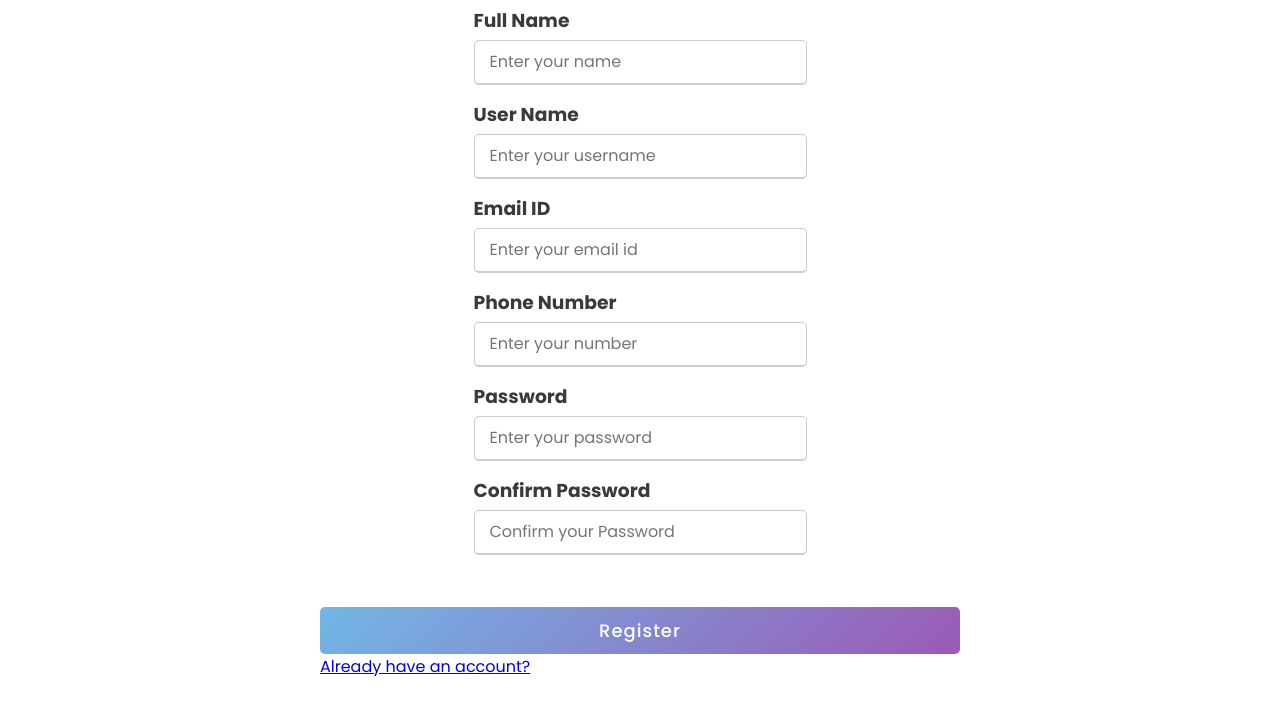
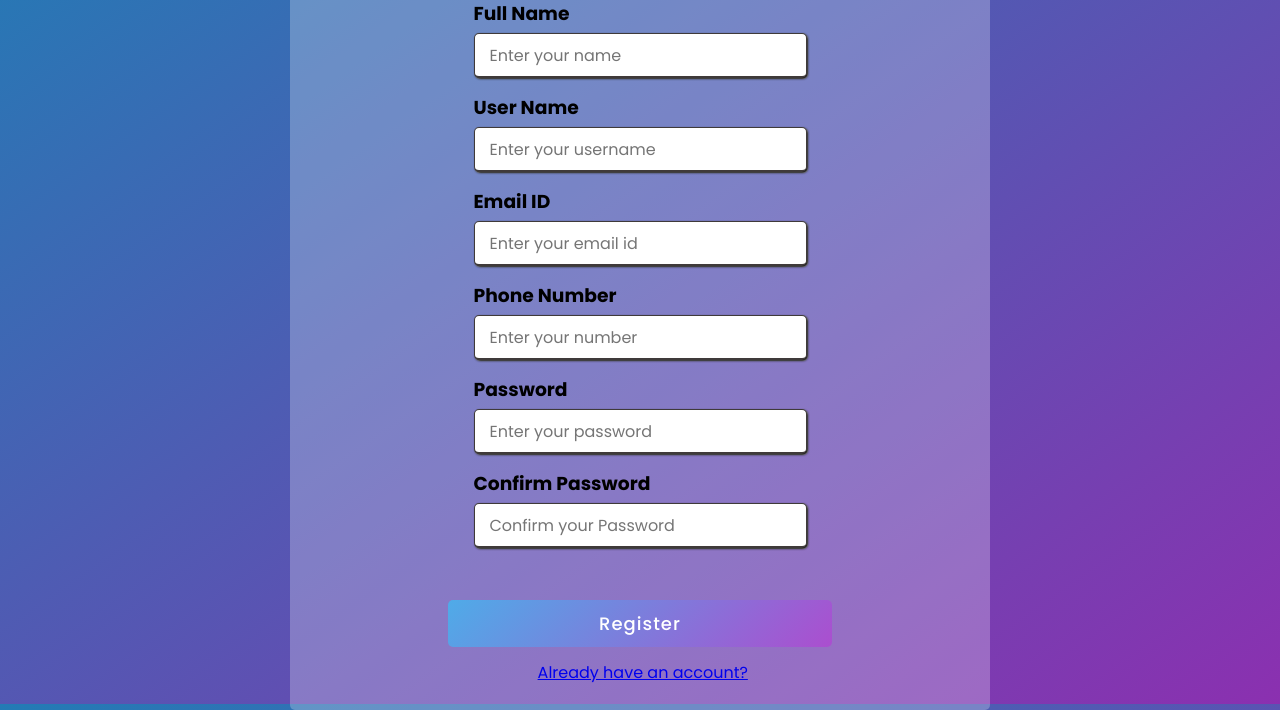
Before and after one commit to jaysomani/firstspot, a plain HTML site: page pages/Signup/Signup_as_tourist_guide.html in a window 1280 px wide. Shown: the part 96-806 px from the top of the page. Drawn offline with Linux system fonts and the light colour scheme.

Commit message:
Enhanced styling of guide register page

```diff
--- a/pages/Signup/Signup_as_tourist_guide.html
+++ b/pages/Signup/Signup_as_tourist_guide.html
@@ -9,7 +9,7 @@
 </head>
 
 <body>
-    <link rel="stylesheet" href="style.css">
+    <link rel="stylesheet" href="./style.css">
     <div class="container">
         <div class="title">
             <h2>Registeration as Tourist Guide</h2>
--- a/pages/Signup/style.css
+++ b/pages/Signup/style.css
@@ -12,13 +12,14 @@ body {
     justify-content: center;
     align-items: center;
     padding: 10px;
-    /* background: linear-gradient(135deg, #2978ad, #9246b1) */
+    /* background-image: url(/images/benimdorm.jpg); */
+    background: linear-gradient(145deg, #237bb5, #8b30b0)
 }
 
 .container {
     max-width: 700px;
     width: 100%;
-    background: #fff;
+    background-color: rgba(255, 255, 255, 0.244);
     padding: 25px 30px;
     border-radius: 5px;
 }
@@ -26,7 +27,10 @@ body {
 .container .title {
     font-size: 25px;
     font-weight: 500;
+    color: black;;
     position: relative;
+    font-family: 'Lucida Sans', 'Lucida Sans Regular', 'Lucida Grande', 'Lucida Sans Unicode', Geneva, Verdana, sans-serif !important;
+
 }
 
 .container .title::before {
@@ -36,7 +40,7 @@ body {
     bottom: 0;
     height: 3px;
     width: 300px;
-    background: linear-gradient(135deg, #71b7e6, #9b59b6)
+    background: linear-gradient(135deg, #4fabe8, #ab4ecf)
 }
 
 .container form .user-details {
@@ -56,6 +60,7 @@ form .user-details .input-box {
     display: block;
     font-weight: 500;
     margin-bottom: 5px;
+    color: black;
 }
 
 .user-details .input-box input {
@@ -63,7 +68,8 @@ form .user-details .input-box {
     width: 100%;
     outline: none;
     border-radius: 5px;
-    border: 1px solid #ccc;
+    border: 1px solid #3f3a3a;
+    box-shadow: 1px 1px 2px black, 1px 1px 1px white;
     padding-left: 15px;
     font-size: 16px;
     border-bottom-width: 2px;
@@ -72,7 +78,7 @@ form .user-details .input-box {
 
 .user-details .input-box input:focus,
 .user-details .input-box input:valid {
-    border-color: #9b59b6;
+    border-color: #76199b;
 }
 
 form .gender-details .gender-title {
@@ -116,7 +122,9 @@ form input[type="radio"] {
 .button input {
     height: 100%;
     padding: 10px;
-    width: 100%;
+    margin-left: 20%;
+    margin-bottom: 2%;
+    width: 60%;
     outline: none;
     color: #fff;
     border: none;
@@ -124,11 +132,16 @@ form input[type="radio"] {
     font-weight: 500;
     border-radius: 5px;
     letter-spacing: 1px;
-    background: linear-gradient(135deg, #71b7e6, #9b59b6);
+    background: linear-gradient(135deg, #4fabe8, #ab4ecf);
 }
 
 .button input:hover {
-    background: linear-gradient(135deg, #9b59b6, #71b7e6);
+    background: linear-gradient(135deg, #ab4ecf, #4fabe8);
+}
+
+.w-100{
+    text-align: center;
+    margin-left: 34%;
 }
 
 @media (max-width:584px) {
```
